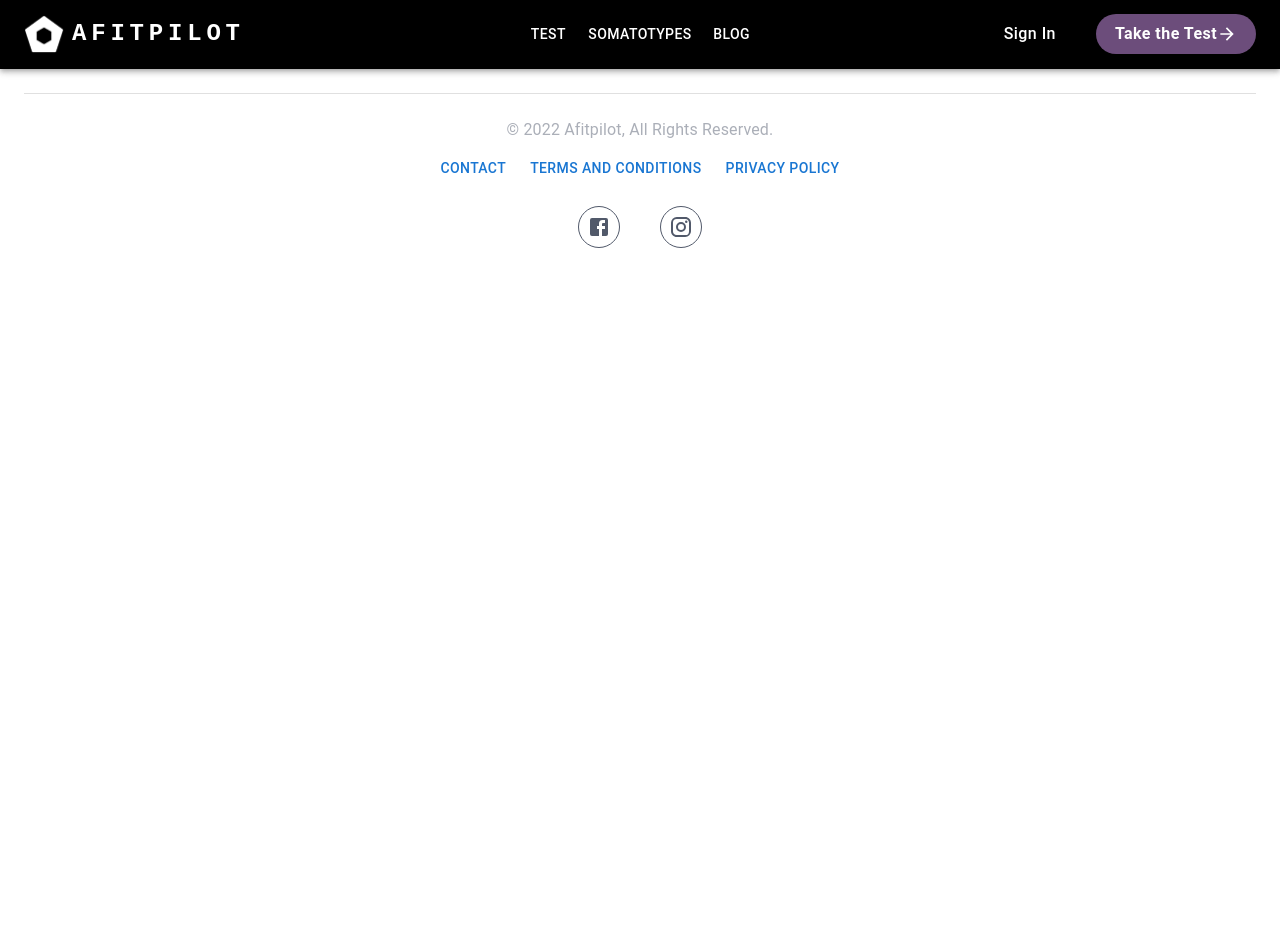
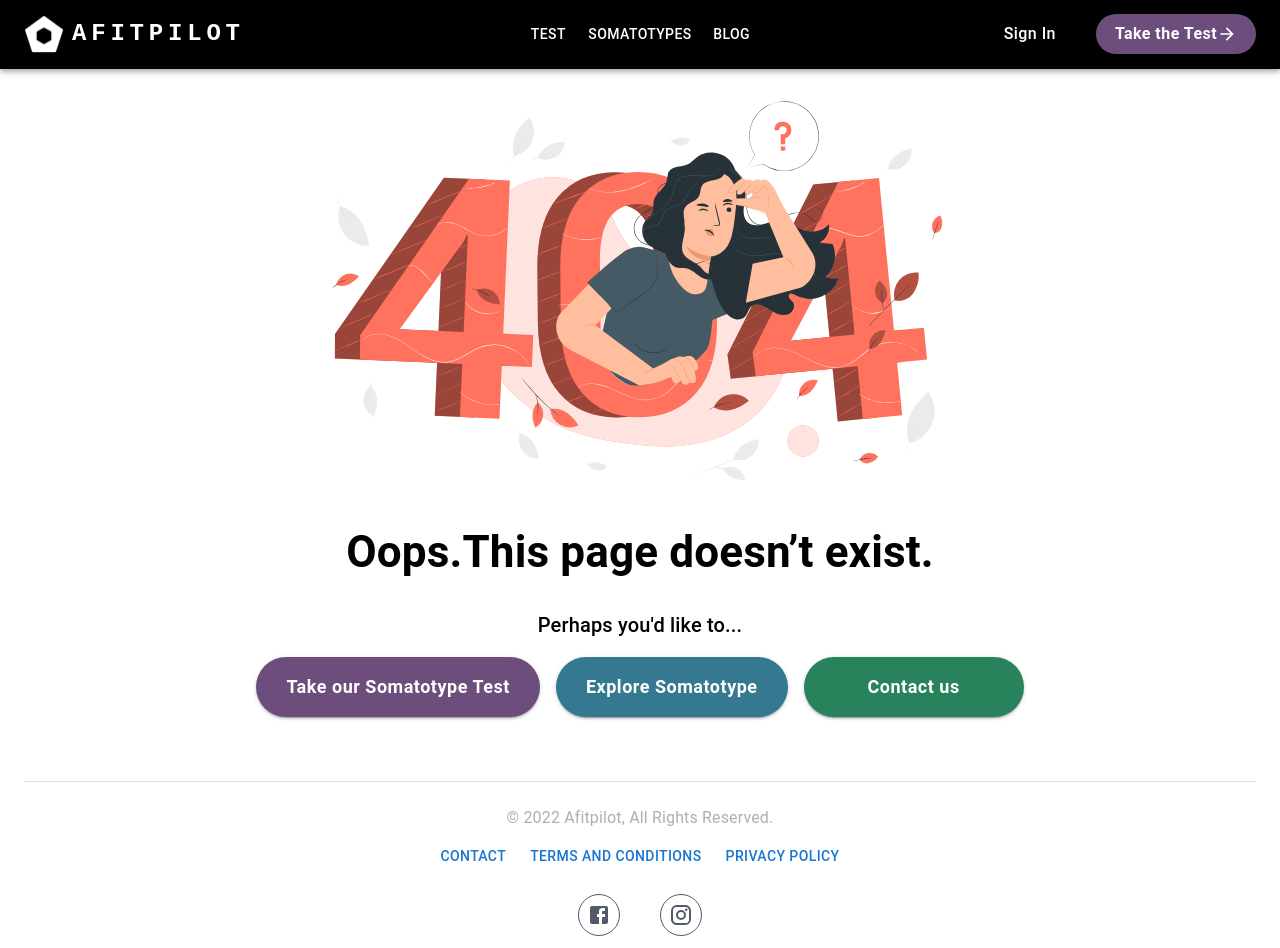
Before and after one commit to walter-clayton/afitpilot-somatotype, a React (Create React App) app in the folder client/: page /Error404 in a window 1280 px wide. Before the commit the page ends 800 px from the top, so only its background shows below. Built offline with nearby package versions, Linux system fonts and the light colour scheme.

Commit message:
404 error page

```diff
--- a/client/src/App.tsx
+++ b/client/src/App.tsx
@@ -22,6 +22,7 @@ import Home from "./components/HomePage";
 import FooterCTA from "./components/CTA/FooterCTA";
 import BlogArticlePage from "./components/BlogArticlePage";
 import AddPage from "./components/AddPage";
+import Error404 from "./components/CTA/Error404";
 
 export interface ISomatotype {
   endomorphy?: number | undefined;
@@ -137,6 +138,7 @@ function App() {
         <Route path="/Privacy" element={<Privacy />} />
         <Route path="/Types" element={<Types />} />
         <Route path="/FooterCTA" element={<FooterCTA />} />
+        <Route path="/Error404" element={<Error404 />} />
         <Route
           path="/Test"
           element={
--- /dev/null
+++ b/client/src/components/CTA/Error404.tsx
@@ -0,0 +1,90 @@
+import React from 'react'
+import { Box, Button, Typography, Stack, Container } from '@mui/material';
+import { useNavigate } from "react-router-dom";
+import CssBaseline from "@mui/material/CssBaseline";
+import { createTheme, ThemeProvider } from "@mui/material/styles";
+import Errorpage from "../image/404error.svg"
+
+const Error404 = () => {
+    const navigate = useNavigate();
+    const theme = createTheme();
+    theme.typography.h2 = {
+        "@media (min-width:600px)": {
+            fontSize: "35px",
+            fontWeight: 600
+        },
+        [theme.breakpoints.up("md")]: {
+            fontSize: "44px",
+            fontWeight: 600
+        },
+    };
+    return (
+        <Container>
+            <CssBaseline />
+            <Box
+                sx={{
+                    display: 'flex',
+                    justifyContent: 'center',
+                    alignItems: 'center',
+                    flexDirection: 'column',
+                    Height: '100vh',
+                }}
+            >
+                <img
+                    src={Errorpage}
+                    alt="Error 404 page"
+                    width={"100%"} height={450}
+                />
+                <ThemeProvider theme={theme}>
+                    <Typography variant="h2" mb={3} sx={{ color: 'black' }}>
+                        Oops.This page doesn’t exist.
+                    </Typography>
+                    <Typography variant="h6" mb={2} sx={{ color: 'black' }}>
+                        Perhaps you'd like to...
+                    </Typography>
+                </ThemeProvider>
+                <Stack direction={{ xs: 'column', sm: 'column', md: "row", lg: 'row', xl: 'row', xxl: 'row' }}
+                    mb={5} spacing={2}>
+                    <Button variant="contained"
+                        sx={{
+                            maxWidth: "sm", color: "white",
+                            backgroundColor: 'RGB(108, 77, 123)', padding: "15px 30px", fontWeight: 600, textAlign: "center", lineHeight: '30px', fontSize: "18px", borderRadius: "40px", textTransform: 'initial', minWidth: '140px', "&.MuiButtonBase-root:hover": { bgcolor: "RGB(108, 77, 123)" },
+                        }}
+                        onClick={() => {
+                            navigate("/Test");
+                            window.scrollTo(0, 0);
+                        }}
+                    >
+                        Take our Somatotype Test
+                    </Button>
+                    <Button variant="contained"
+                        sx={{
+                            maxWidth: "sm", color: "white",
+                            backgroundColor: 'RGB(52, 121, 144)', padding: "15px 30px", fontWeight: 600, textAlign: "center", lineHeight: '30px', fontSize: "18px", borderRadius: "40px", textTransform: 'initial', minWidth: '140px', "&.MuiButtonBase-root:hover": { bgcolor: "RGB(52, 121, 144)" },
+                        }}
+                        onClick={() => {
+                            navigate("/Types");
+                            window.scrollTo(0, 0);
+                        }}
+                    >
+                        Explore Somatotype
+                    </Button>
+                    <Button variant="contained"
+                        sx={{
+                            maxWidth: "sm", color: "white",
+                            backgroundColor: 'RGB(40, 131, 92)', padding: "15px 30px", fontWeight: 600, textAlign: "center", lineHeight: '30px', fontSize: "18px", borderRadius: "40px", textTransform: 'initial', minWidth: '220px', "&.MuiButtonBase-root:hover": { bgcolor: "RGB(40, 131, 92)" },
+                        }}
+                        onClick={() => {
+                            navigate("/Contact");
+                            window.scrollTo(0, 0);
+                        }}
+                    >
+                        Contact us
+                    </Button>
+                </Stack>
+            </Box >
+        </Container >
+    );
+}
+
+export default Error404
```
Also changed, not shown: client/src/components/image/404error.svg (added), client/src/components/image/ThinkingGirl.svg (added).
